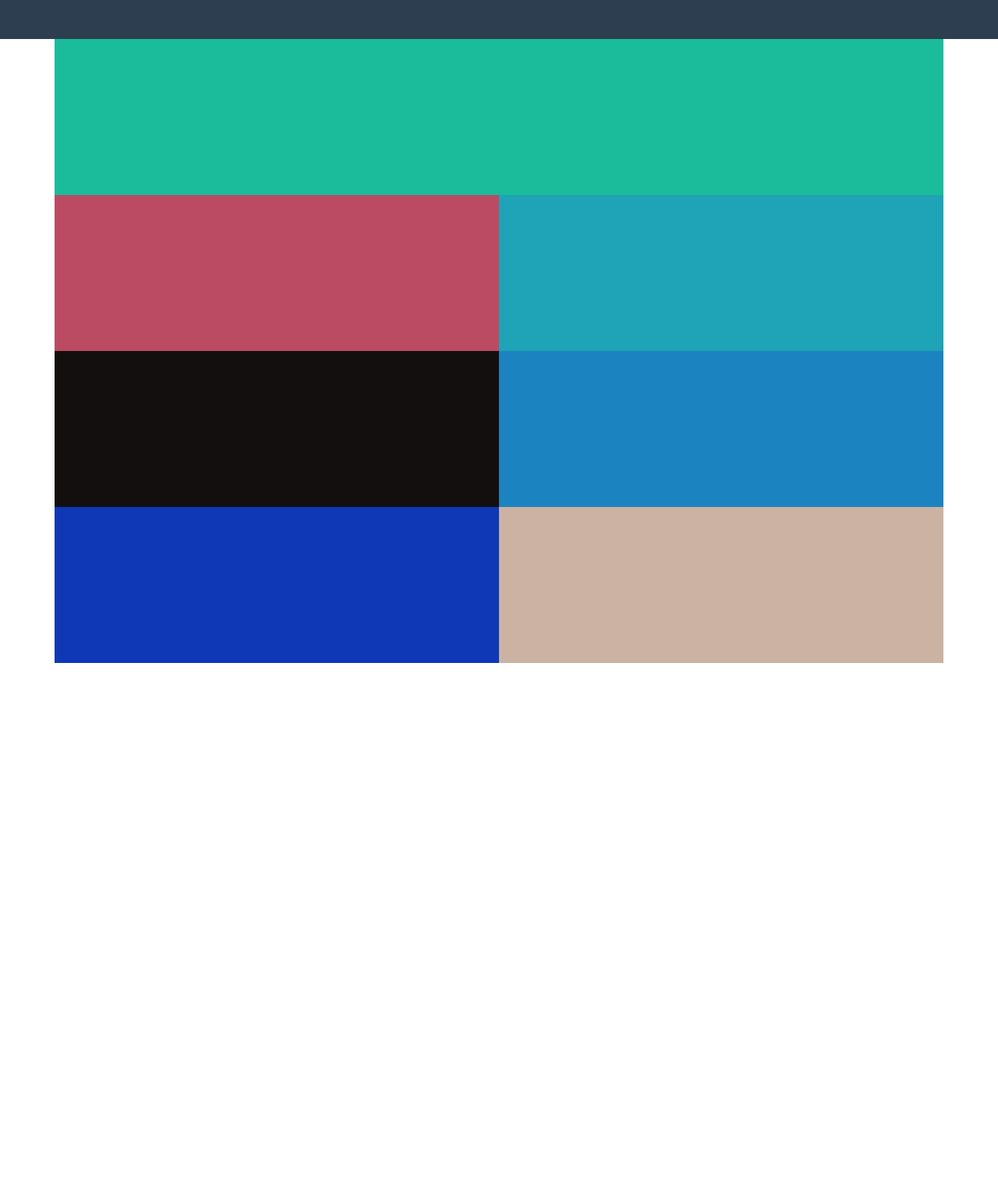
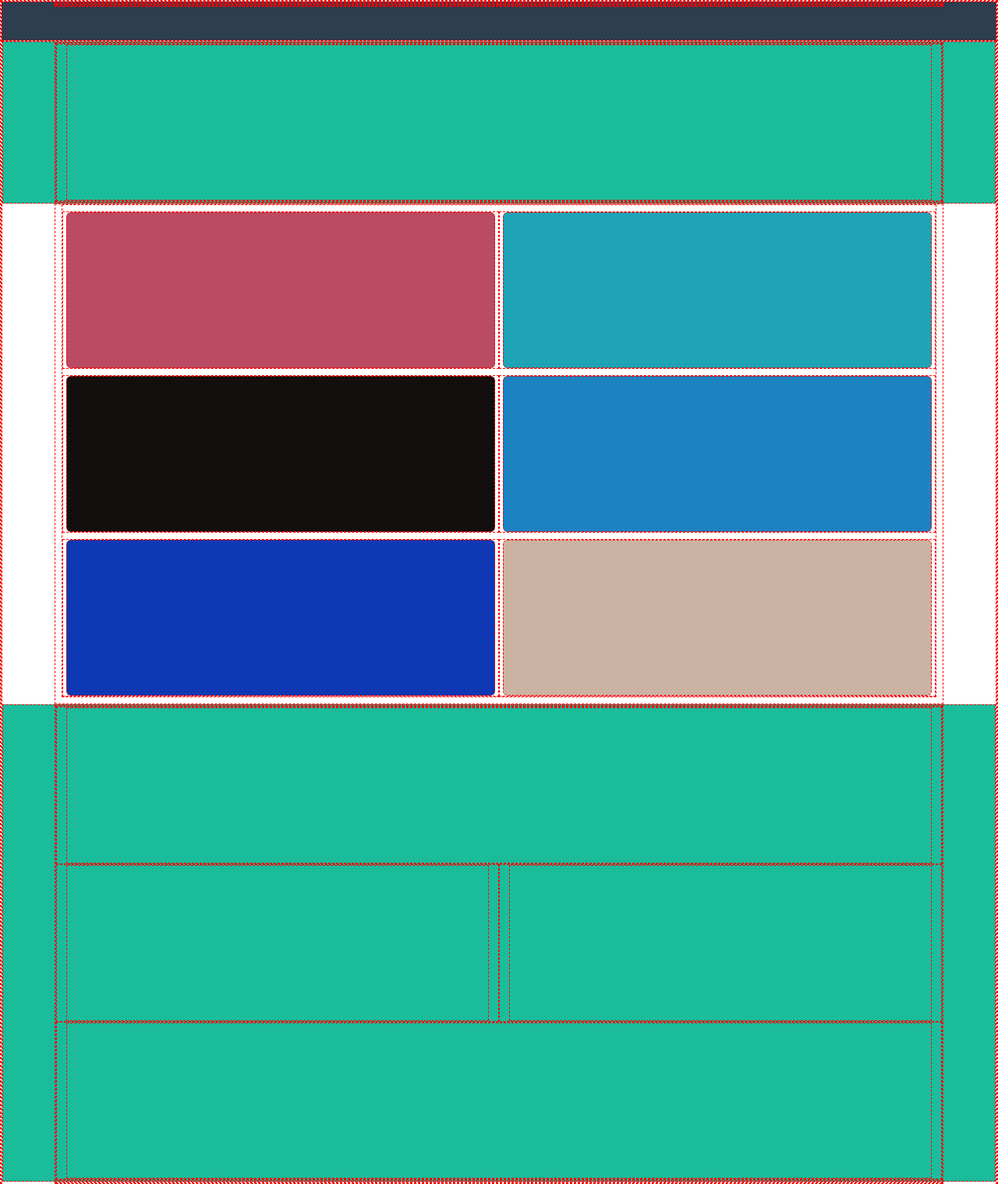
Before and after one commit to B0G0N1/html-css-bootstrap-freelancer, a plain HTML site: page index.html in a window 1280 px wide. Shown: the top 1518 px of the page at 78% size. Before the commit the page ends 850 px from the top, so only its background shows below. Drawn offline with nearby package versions, Linux system fonts and the light colour scheme.

Commit message:
[FEAT] Add main footer container

```diff
--- a/css/style.css
+++ b/css/style.css
@@ -44,6 +44,11 @@
 header {
     height: 50px;
 }
-.container :nth-of-type(1) {
+
+.content {
     height: 200px;
 }
+
+* {
+    border: 1px dashed red;
+}
--- a/index.html
+++ b/index.html
@@ -20,28 +20,115 @@
     <!-- Main -->
     <main>
         <!-- Presentation -->
-        <div class="container bg-turquoise">
-            <div class="row">
-                <div class="col-12"></div>
+        <div class="bg-turquoise">
+            <div class="container">
+                <div class="row">
+                    <div class="col-12">
+                        <div class="content"></div>
+                    </div>
+                </div>
             </div>
         </div>
         <!-- Portfolio -->
+        <div class="container pt-2 pb-2">
+            <div class="row g-2">
+                <div class="col-12 col-md-6">
+                    <div class="content bg-rosewood rounded-2"></div>
+                </div>
+                <div class="col-12 col-md-6">
+                    <div class="content bg-pacific-blue rounded-2"></div>
+                </div>
+                <div class="col-12 col-md-6">
+                    <div class="content bg-onyx rounded-2"></div>
+                </div>
+                <div class="col-12 col-md-6">
+                    <div class="content bg-cerulean rounded-2"></div>
+                </div>
+                <div class="col-12 col-md-6">
+                    <div class="content bg-cobalt-blue rounded-2"></div>
+                </div>
+                <div class="col-12 col-md-6">
+                    <div class="content bg-desert-sand rounded-2"></div>
+                </div>
+            </div>
+        </div>
+        <!-- About -->
+        <div class="bg-turquoise">
+            <div class="container">
+                <div class="row">
+                    <div class="col-12">
+                        <div class="content"></div>
+                    </div>
+                    <div class="col-12 col-md-6">
+                        <div class="content"></div>
+                    </div>
+                    <div class="col-12 col-md-6">
+                        <div class="content"></div>
+                    </div>
+                    <div class="col-12">
+                        <div class="content"></div>
+                    </div>
+                </div>
+            </div>
+        </div>
+        <!-- Contact Me -->
         <div class="container">
+            <!-- Title -->
             <div class="row">
-                <div class="col-12 col-md-6 bg-rosewood"></div>
-                <div class="col-12 col-md-6 bg-pacific-blue"></div>
+                <div class="col-12">
+                    <div class="content"></div>
+                </div>
             </div>
+            <!-- Form -->
             <div class="row">
-                <div class="col-12 col-md-6 bg-onyx"></div>
-                <div class="col-12 col-md-6 bg-cerulean"></div>
-            </div>
-            <div class="row">
-                <div class="col-12 col-md-6 bg-cobalt-blue"></div>
-                <div class="col-12 col-md-6 bg-desert-sand"></div>
+                <div class="col-12">
+                    <div class="content"></div>
+                </div>
+                <div class="col-12">
+                    <div class="content"></div>
+                </div>
+                <div class="col-12">
+                    <div class="content"></div>
+                </div>
+                <div class="col-12">
+                    <div class="content"></div>
+                </div>
+                <div class="col-12">
+                    <div class="content"></div>
+                </div>
             </div>
         </div>
     </main>
     <!-- Footer -->
-    <footer></footer>
+    <footer>
+        <div class="container">
+            <div class="row">
+                <div class="col-12 col-md-4">
+                    <div class="col-12">
+                        <div class="content"></div>
+                    </div>
+                    <div class="col-12">
+                        <div class="content"></div>
+                    </div>
+                </div>
+                <div class="col-12 col-md-4">
+                    <div class="col-12">
+                        <div class="content"></div>
+                    </div>
+                    <div class="col-12">
+                        <div class="content"></div>
+                    </div>
+                </div>
+                <div class="col-12 col-md-4">
+                    <div class="col-12">
+                        <div class="content"></div>
+                    </div>
+                    <div class="col-12">
+                        <div class="content"></div>
+                    </div>
+                </div>
+            </div>
+        </div>
+    </footer>
 </body>
 </html>
```
